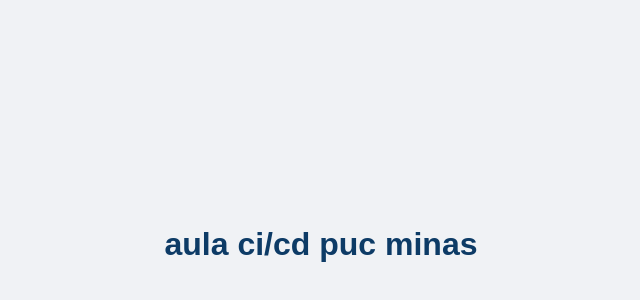
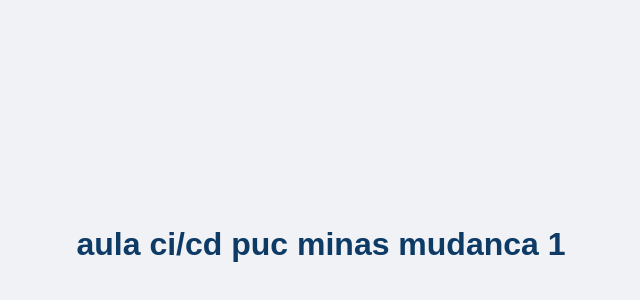
Before and after one commit to douglasfcj/pucminas-cicd-demo, a plain HTML site: page index.html in a window 1280 px wide. Shown: the part 156-456 px from the top of the page, without its empty margins (319-959 px from the left). Drawn offline with Linux system fonts and the light colour scheme.

```diff
--- a/index.html
+++ b/index.html
@@ -9,6 +9,6 @@
     </style>
 </head>
 <body>
-    <h1>aula ci/cd puc minas</h1>
+    <h1>aula ci/cd puc minas mudanca 1</h1>
 </body>
 </html>
```
